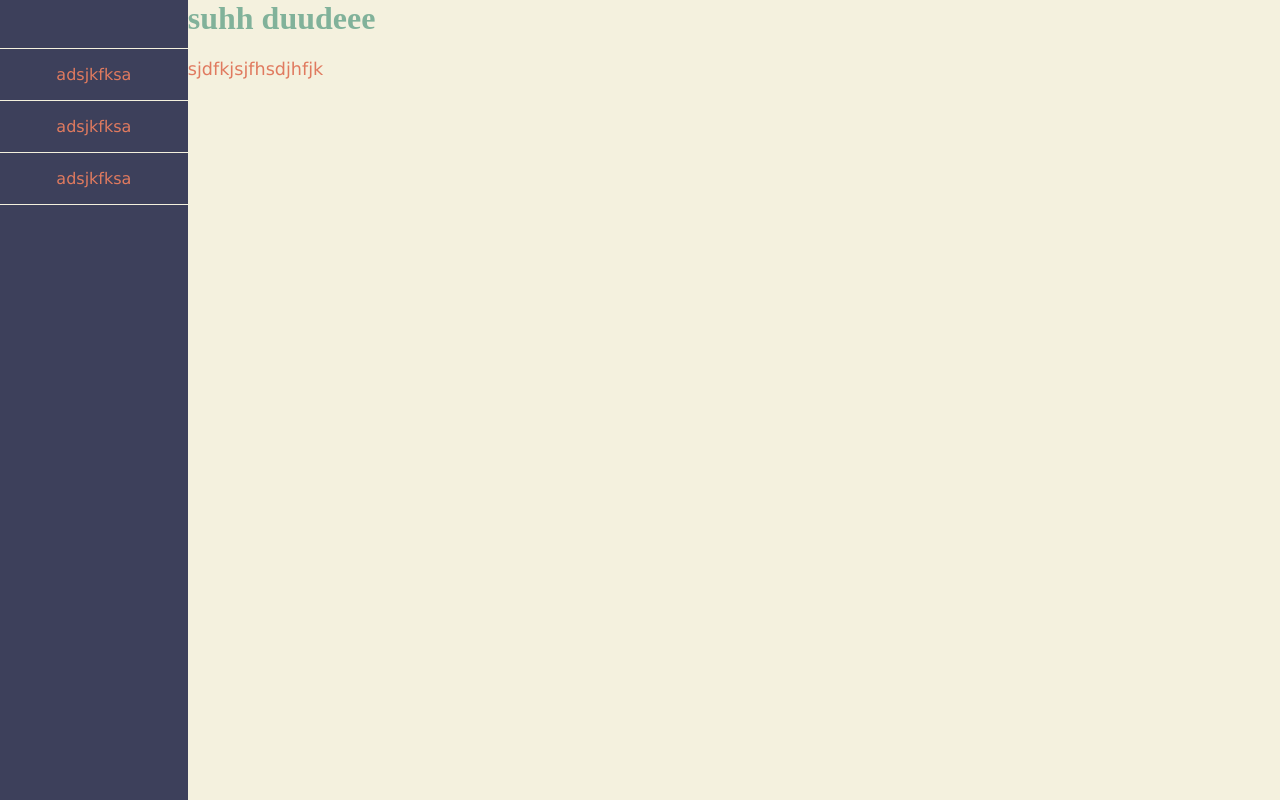
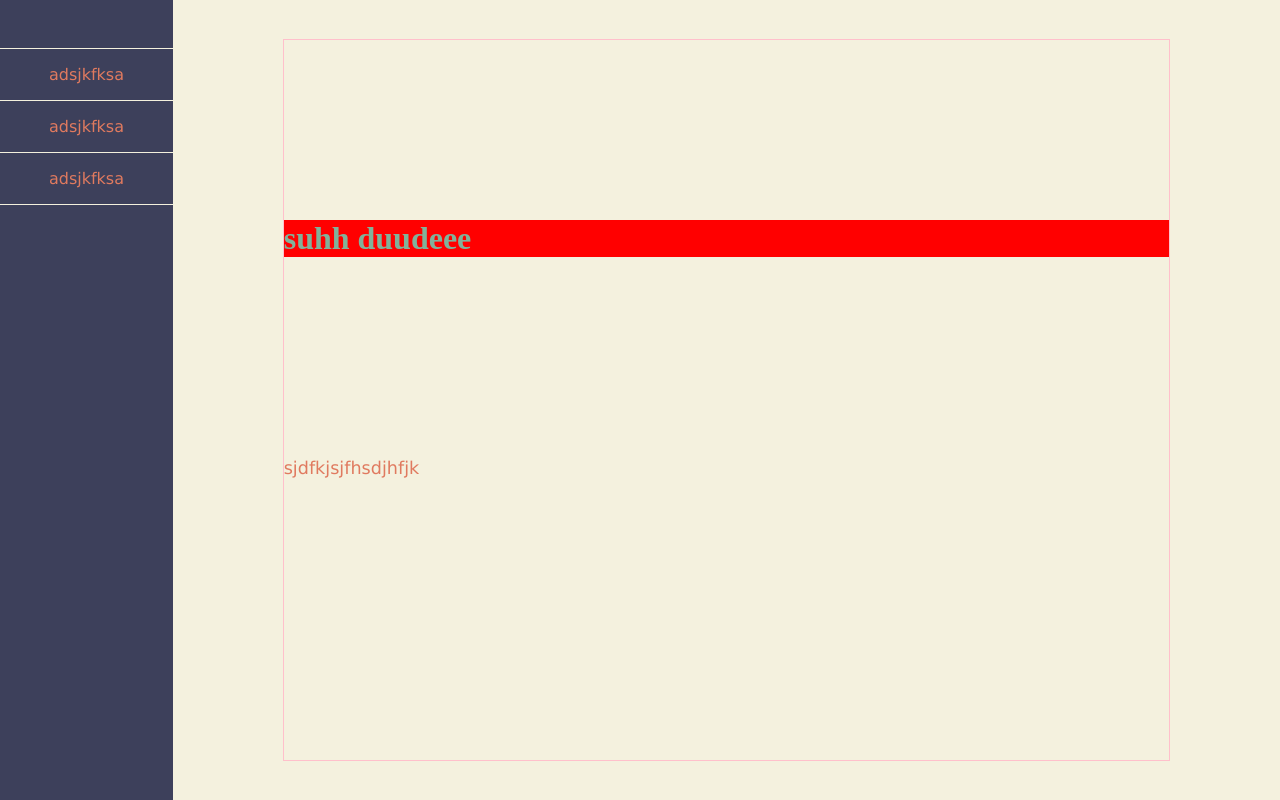
Before and after one commit to michaelcheny/weight-tracker, a React (Create React App) app in the folder client-ts/: page / in a window 1280 px wide. Built offline with nearby package versions, Linux system fonts and the light colour scheme.

Commit message:
fix responsiveness for mobile nd add dashboard styling

```diff
--- a/client-ts/src/components/Sidebar.tsx
+++ b/client-ts/src/components/Sidebar.tsx
@@ -3,7 +3,7 @@ import { Link } from "react-router-dom";
 
 const Sidebar = () => {
   return (
-    <section className="sidebar">
+    <div className="sidebar">
       <ul>
         <Link to="/" className="link">
           adsjkfksa
@@ -15,7 +15,7 @@ const Sidebar = () => {
           adsjkfksa
         </Link>
       </ul>
-    </section>
+    </div>
   );
 };
 
--- a/client-ts/src/containers/Dashboard.tsx
+++ b/client-ts/src/containers/Dashboard.tsx
@@ -2,9 +2,12 @@ import React from "react";
 
 const Dashboard = () => {
   return (
-    <div>
+    <section className="container">
+      {/* <div> */}
       <h1>dashboard broooo</h1>
-    </div>
+      {/* </div> */}
+      <div className="stat-container"></div>
+    </section>
   );
 };
 
--- a/client-ts/src/styles/_sidebar.scss
+++ b/client-ts/src/styles/_sidebar.scss
@@ -2,7 +2,7 @@
   height: 100vh;
   background-color: var(--bg-panel);
   // left: 0;
-  width: 220px;
+  width: 200px;
 
   ul {
     display: flex;
--- a/client-ts/src/styles/main.css
+++ b/client-ts/src/styles/main.css
@@ -11,7 +11,7 @@
 .sidebar {
   height: 100vh;
   background-color: var(--bg-panel);
-  width: 220px;
+  width: 200px;
 }
 
 .sidebar ul {
@@ -46,8 +46,16 @@
   border-bottom: 1px solid var(--bg);
 }
 
+.stat-container {
+  width: 100%;
+  height: 400px;
+  background-color: var(--bg-panel);
+}
+
 html {
   height: 100%;
+  width: 100%;
+  position: fixed;
   margin: 0;
   padding: 0;
   font-family: "Archivo Narrow", "Archivo Black", "Lucida Sans Unicode", "Lucida Grande", "Lucida Sans", Arial, sans-serif;
@@ -80,11 +88,19 @@ body {
 
 .wrapper {
   width: 100%;
+  display: -webkit-box;
+  display: -ms-flexbox;
+  display: flex;
+  -webkit-box-pack: center;
+      -ms-flex-pack: center;
+          justify-content: center;
+  -webkit-box-align: center;
+      -ms-flex-align: center;
+          align-items: center;
 }
 
 .container {
-  background-color: var(--bg);
-  height: 100%;
+  border: 1px pink solid;
   display: -webkit-box;
   display: -ms-flexbox;
   display: flex;
@@ -92,12 +108,19 @@ body {
   -webkit-box-direction: normal;
       -ms-flex-direction: column;
           flex-direction: column;
+  background-color: var(--bg);
+  width: 80%;
+  height: 80%;
+  -webkit-box-pack: space-evenly;
+      -ms-flex-pack: space-evenly;
+          justify-content: space-evenly;
 }
 
 .container h1 {
   margin: 0;
   color: var(--color-headings);
   font-family: "Archivo Black";
+  background-color: red;
 }
 
 .container p {
@@ -113,4 +136,11 @@ body {
 .container ul {
   text-decoration: none;
 }
+
+@media (min-width: 768px) {
+  .container {
+    padding-bottom: 5em;
+    margin: 4em;
+  }
+}
 /*# sourceMappingURL=main.css.map */
--- a/client-ts/src/styles/main.scss
+++ b/client-ts/src/styles/main.scss
@@ -1,8 +1,11 @@
 @import "./global";
 @import "./sidebar";
+@import "./dashboard";
 
 html {
   height: 100%;
+  width: 100%;
+  position: fixed;
   margin: 0;
   padding: 0;
   // width: 100%;
@@ -32,28 +35,31 @@ body {
 .wrapper {
   width: 100%;
   // height: 100vh;
+  display: flex;
+  justify-content: center;
+  align-items: center;
 }
 
+// section {
+//   border: solid 1px orange;
+//   display: flex;
+// }
+
 .container {
-  background-color: var(--bg);
-  // margin: 5em;
-  // padding: 5em;
-  height: 100%;
-  // border-radius: 15px;
-
+  border: 1px pink solid;
   display: flex;
   flex-direction: column;
-  // grid-template-columns: 80% auto;
-  // grid-template-rows: auto auto;
-  // grid-template-areas: "title switch" "content content";
+  background-color: var(--bg);
+  width: 80%;
+  height: 80%;
+  justify-content: space-evenly;
 
   h1 {
     margin: 0;
     color: var(--color-headings);
     font-family: "Archivo Black";
-    // font-size: 200px;
+    background-color: red;
   }
-
   p {
     color: var(--color-text);
     // grid-area: content;
@@ -69,3 +75,14 @@ body {
     text-decoration: none;
   }
 }
+
+@media (min-width: 768px) {
+  .container {
+    // margin: 5em;
+    // place-self: center;
+    padding-bottom: 5em;
+    margin: 4em;
+    // justify-content: space-around;
+    // align-items: center;
+  }
+}
```
Also changed, not shown: client-ts/src/styles/_dashboard.scss (added, +8 -0 lines), 1 other file (tests, documents, lock files or other folders).
